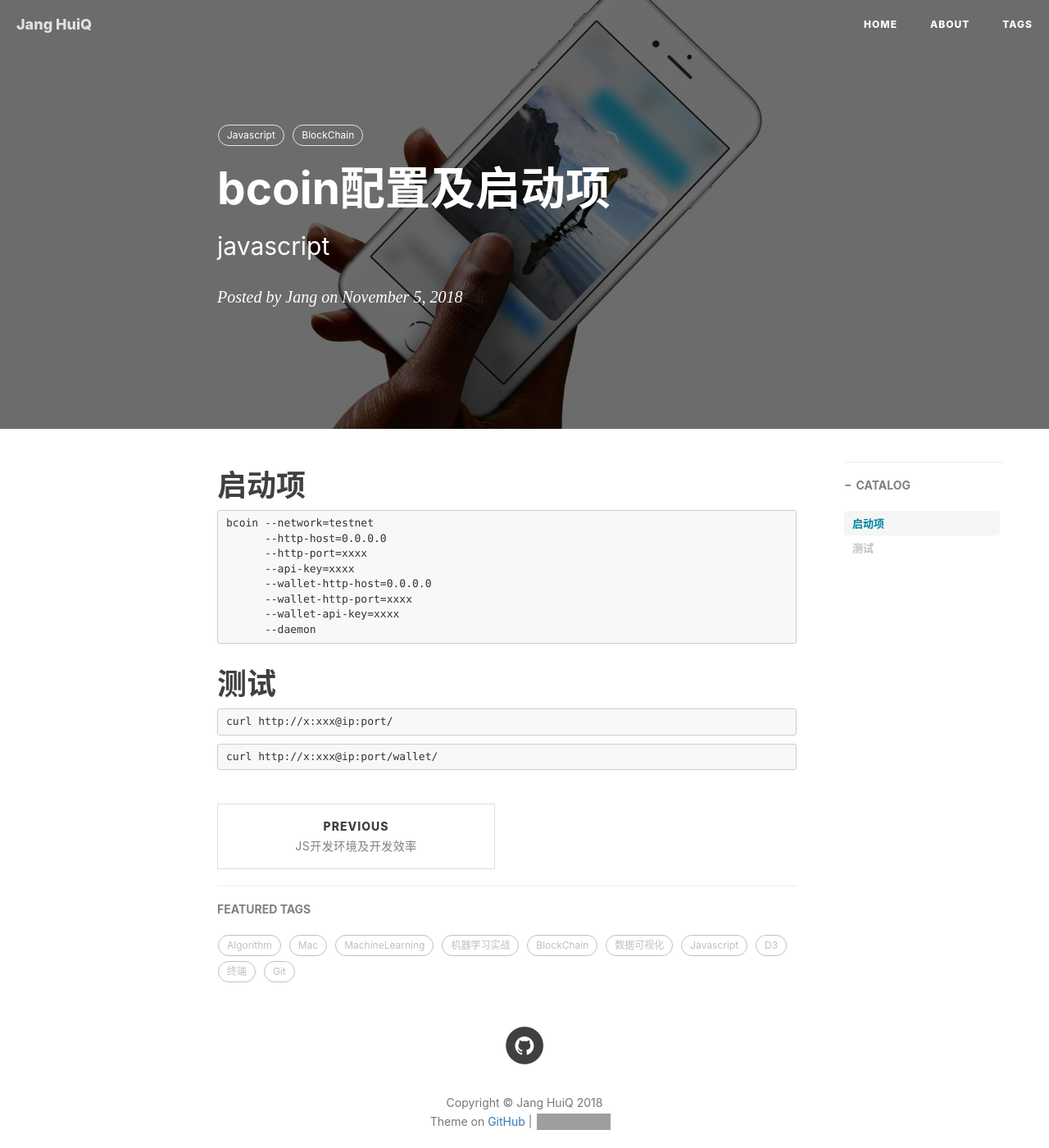
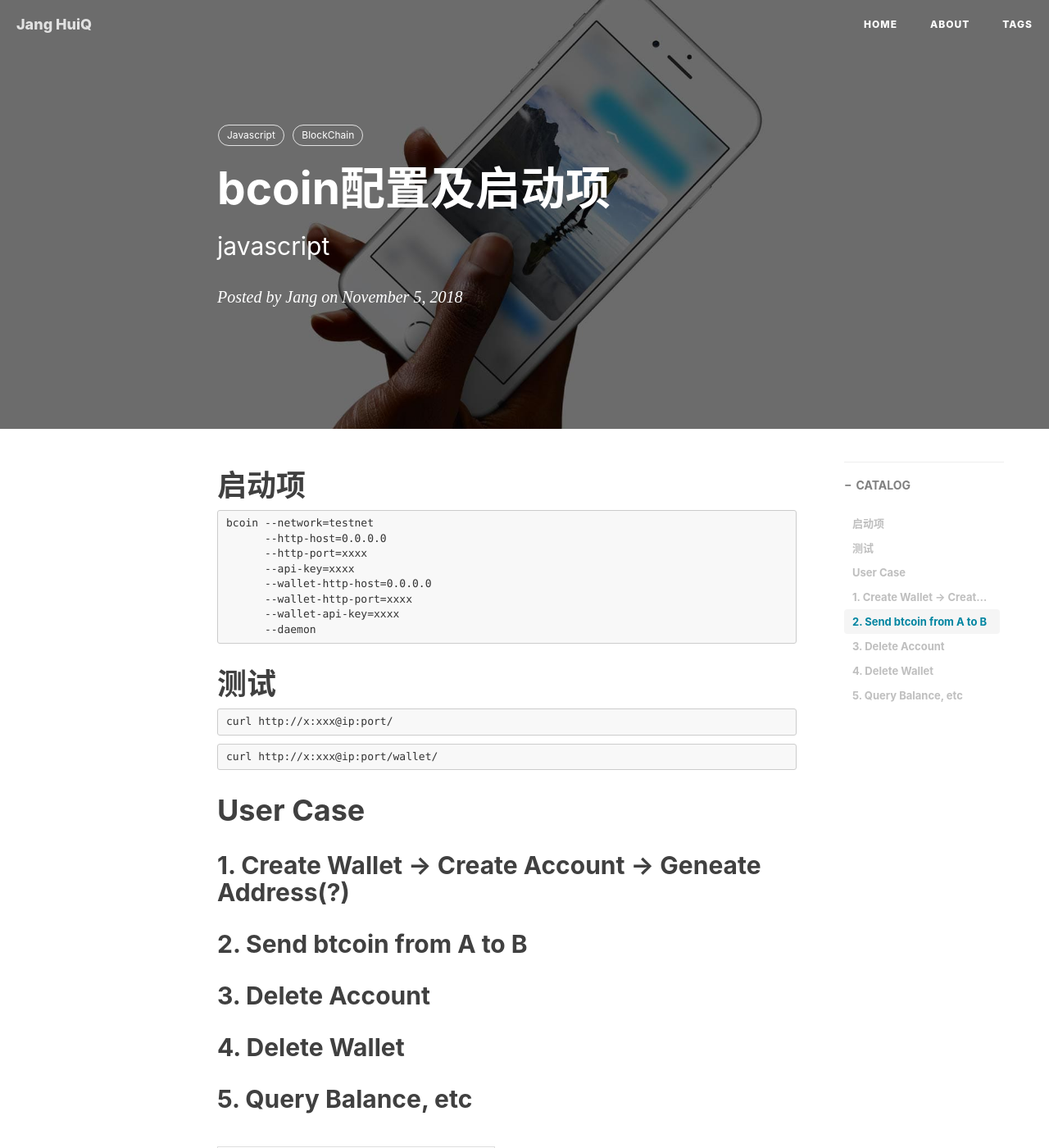
Before and after one commit to jangzc/jangzc.github.io, a Jekyll site: the page built from _posts/2018-11-13-bcoinC配置启动和UserCase.md, in a window 1280 px wide and 1400 px high. Shown: the whole window at 82% size. Built offline with Jekyll 4.4.1, drawn with Linux system fonts in a browser that asks for light colours; nearby versions of some CDN libraries; comment, search, counter and statistics services are not loaded; grey boxes are pictures that could not be loaded.

Commit message:
Update and rename 2018-11-13-bcoinC配置及启动.md to 2018-11-13-bcoinC配置启动和UserCase.md

````diff
--- a/_posts/2018-11-13-bcoinC配置及启动.md
+++ b/_posts/2018-11-13-bcoinC配置启动和UserCase.md
@@ -31,3 +31,14 @@ curl http://x:xxx@ip:port/
 ```
 curl http://x:xxx@ip:port/wallet/
 ```
+
+# User Case
+## 1. Create Wallet -> Create Account -> Geneate Address(?)
+
+## 2. Send btcoin from A to B
+
+## 3. Delete Account
+
+## 4. Delete Wallet
+
+## 5. Query Balance, etc
````
